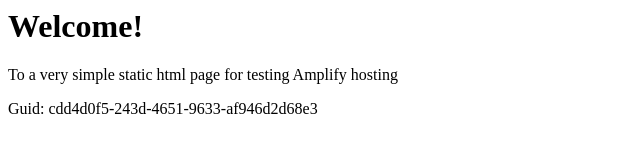
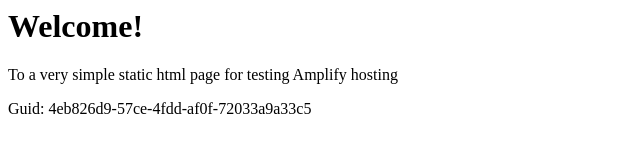
Before and after one commit to aws-aemilia-nrt/Github-PR-Commit-Integration-Test-DoNotTouch-GitHubWebhookPushCanaryTest-v1-prod-ap-northeast-1, a website: page src/index.html in a window 1280 px wide. Shown: the full height of the page, 0-640 px from the left. Drawn offline with Linux system fonts and the light colour scheme.

Commit message:
commit from integ tests

```diff
--- a/src/index.html
+++ b/src/index.html
@@ -12,6 +12,6 @@
 <body>
     <h1>Welcome!</h1>
     <p>To a very simple static html page for testing Amplify hosting</p>
-    <p>Guid: cdd4d0f5-243d-4651-9633-af946d2d68e3</p></body>
+    <p>Guid: 4eb826d9-57ce-4fdd-af0f-72033a9a33c5</p></body>
 
 </html>
```
